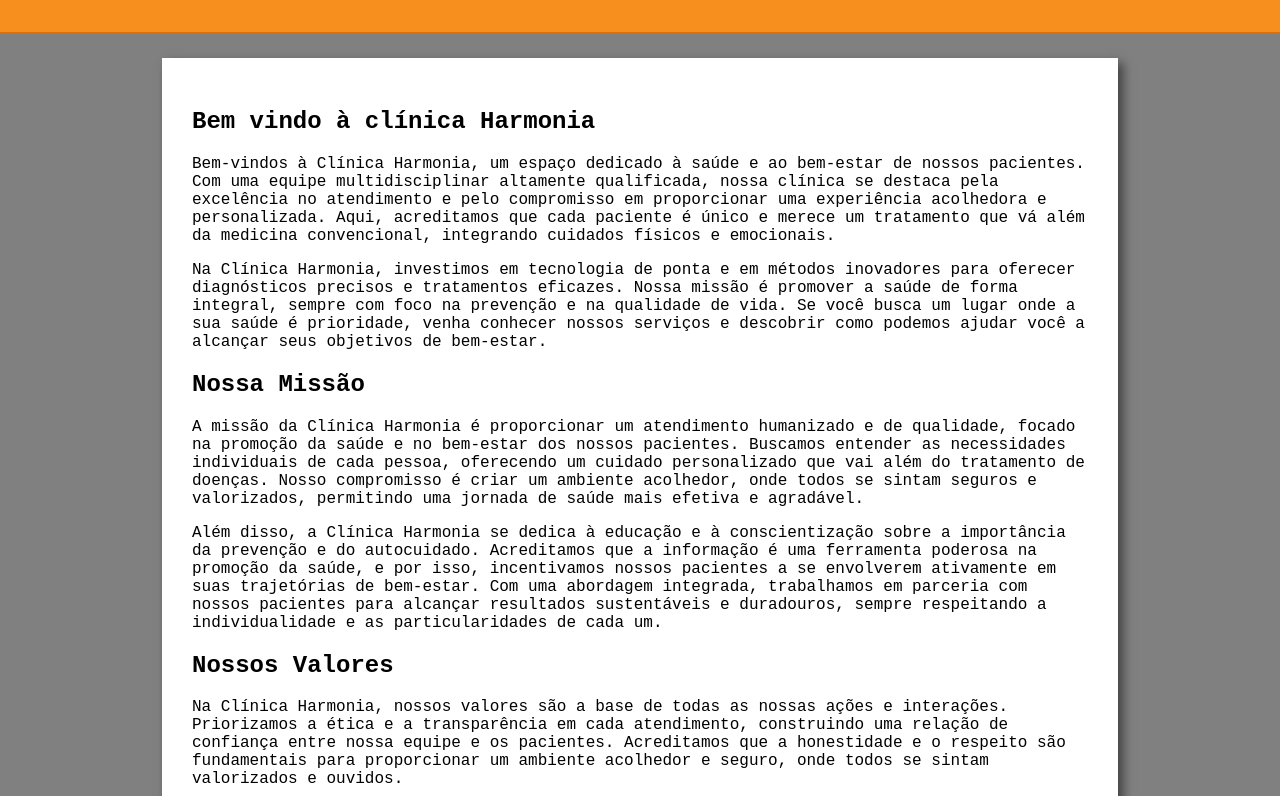
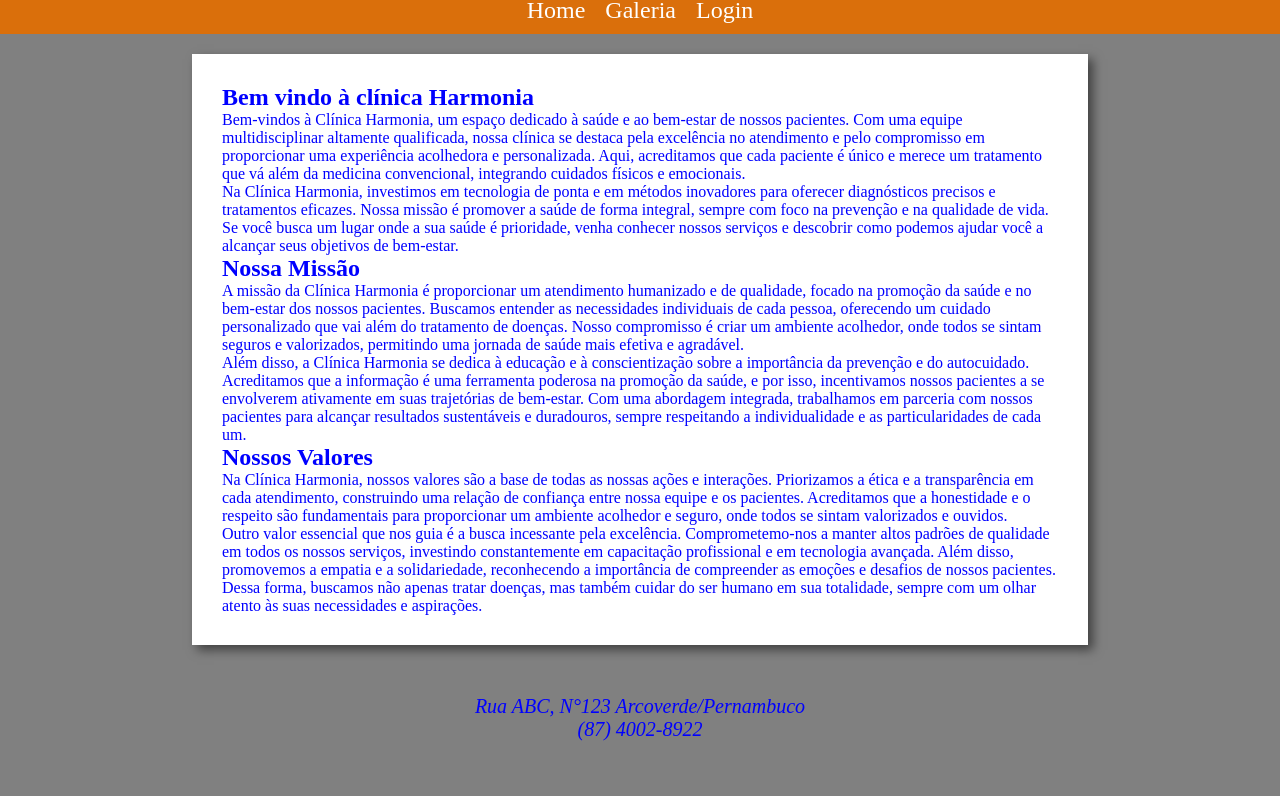
Before and after one commit to SamLima95/trabalho4, a plain HTML site: page index.html in a window 1280 px wide. Shown: the part 88-884 px from the top of the page. After the commit the page ends 859 px from the top, so only its background shows below. Drawn offline with Linux system fonts and the light colour scheme.

Commit message:
Update styles.css

```diff
--- a/styles.css
+++ b/styles.css
@@ -1,11 +1,12 @@
-{
+*{
     margin: 0;
     padding: 0;
     box-sizing: border-box;
+    color:blue
 }
 
 body {
-    font-family: 'Courier New', Courier, monospace;
+    font-family: 'times new roman', Courier, monospace;
     margin: 0;
     padding: 0;
     background-color: gray;
@@ -24,7 +25,7 @@ header {
 }
 
 
-/* CSS Lista */
+
 .centralizado {
     padding: 0;
     display: flex;
@@ -37,6 +38,7 @@ header {
 
 .centralizado li {
     margin: 10px;
+    color: blue;
 }
 
 .centralizado a {
@@ -44,9 +46,7 @@ header {
     text-decoration: none;
 }
 
-/* CSS Lista Fim */
 
-/* CSS textos grandes */
 .texto-centralizado {
     width: 70%;
     margin: 20px auto;
@@ -55,7 +55,6 @@ header {
     padding: 30px;
 }
 
-/* CSS textos grandes FIM */
 
 footer {
     text-align: center;
```
